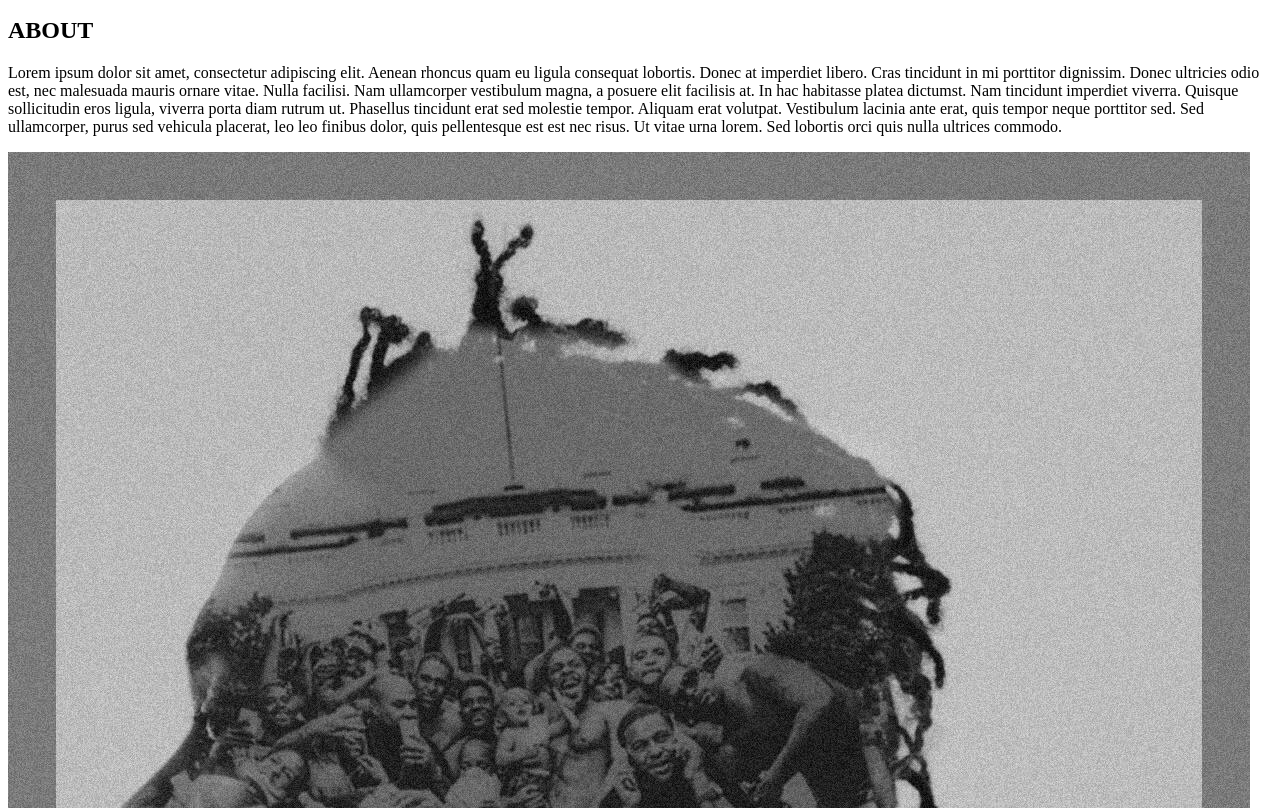
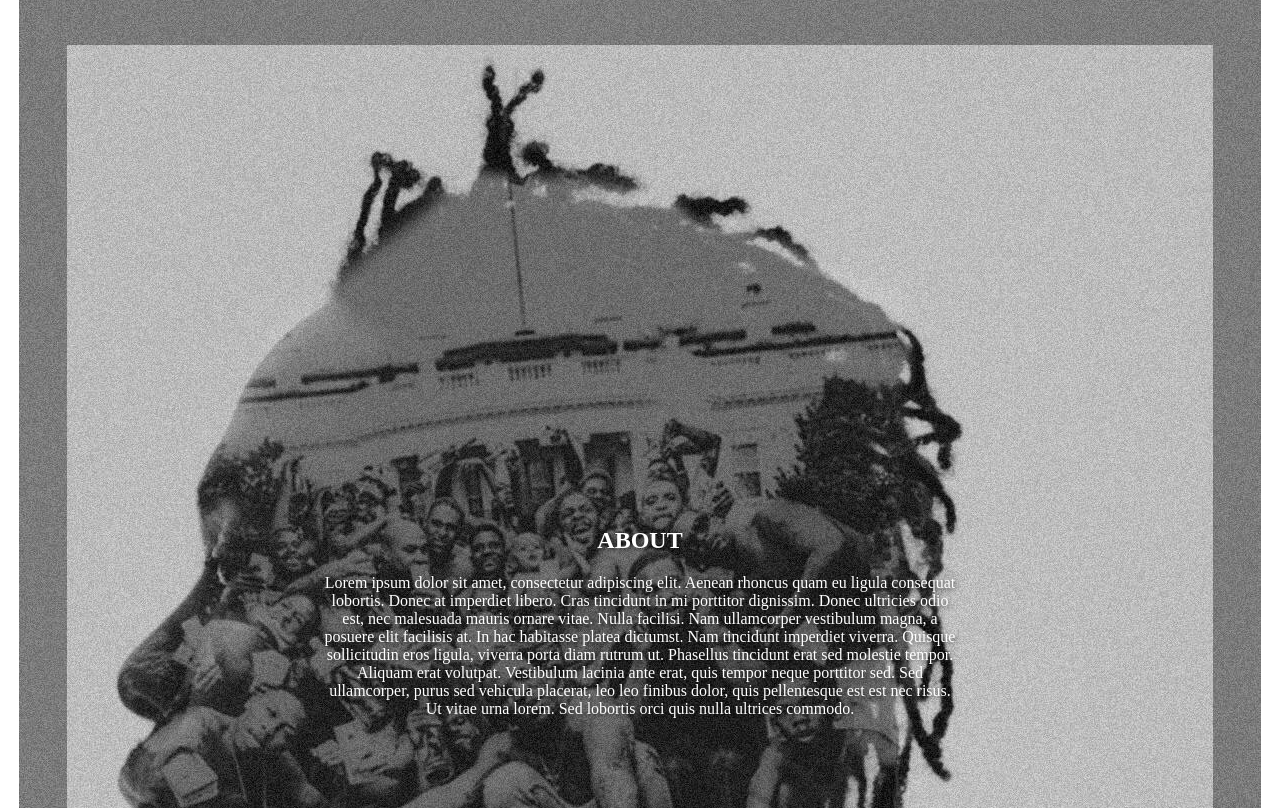
Before and after one commit to Adiyanadz/acit1620-lab5-test, a plain HTML site: page about.html in a window 1280 px wide. Shown: the part 144-952 px from the top of the page. Drawn offline with Linux system fonts and the light colour scheme.

Commit message:
pushed changes

```diff
--- a/about.html
+++ b/about.html
@@ -21,12 +21,15 @@
         <button type="button">&#9658;</button>
         <hr>
     </header>
-<section>
-<h2>ABOUT</h2>
-<p>Lorem ipsum dolor sit amet, consectetur adipiscing elit. Aenean rhoncus quam eu ligula consequat lobortis. Donec at imperdiet libero. Cras tincidunt in mi porttitor dignissim. Donec ultricies odio est, nec malesuada mauris ornare vitae. Nulla facilisi. Nam ullamcorper vestibulum magna, a posuere elit facilisis at. In hac habitasse platea dictumst. Nam tincidunt imperdiet viverra. Quisque sollicitudin eros ligula, viverra porta diam rutrum ut. Phasellus tincidunt erat sed molestie tempor. Aliquam erat volutpat. Vestibulum lacinia ante erat, quis tempor neque porttitor sed. Sed ullamcorper, purus sed vehicula placerat, leo leo finibus dolor, quis pellentesque est est nec risus. Ut vitae urna lorem. Sed lobortis orci quis nulla ultrices commodo.</p>
-<img src="images/tpab.jpg">
-<p>Nam non congue sapien. Nam id pulvinar magna. Nulla placerat aliquet odio quis sollicitudin. Integer mollis euismod tortor vitae luctus. Pellentesque varius viverra tempor. Maecenas venenatis magna diam, vitae imperdiet orci convallis ut. Praesent dapibus tincidunt pretium. Phasellus sagittis urna massa, quis blandit nisl hendrerit eget. Aenean tincidunt mauris rutrum, mollis urna quis, viverra ex.</p>
-</section>
+    <section>
+        <div class="image-container">
+            <div class="image-text">
+                <h2>ABOUT</h2>
+                <p>Lorem ipsum dolor sit amet, consectetur adipiscing elit. Aenean rhoncus quam eu ligula consequat lobortis. Donec at imperdiet libero. Cras tincidunt in mi porttitor dignissim. Donec ultricies odio est, nec malesuada mauris ornare vitae. Nulla facilisi. Nam ullamcorper vestibulum magna, a posuere elit facilisis at. In hac habitasse platea dictumst. Nam tincidunt imperdiet viverra. Quisque sollicitudin eros ligula, viverra porta diam rutrum ut. Phasellus tincidunt erat sed molestie tempor. Aliquam erat volutpat. Vestibulum lacinia ante erat, quis tempor neque porttitor sed. Sed ullamcorper, purus sed vehicula placerat, leo leo finibus dolor, quis pellentesque est est nec risus. Ut vitae urna lorem. Sed lobortis orci quis nulla ultrices commodo.</p>
+            </div>
+            <img src="images/tpab.jpg" class="fade">
+        </div>
+    </section>
 <footer id="footheader">
     <hr>
     <div>
--- a/index.css
+++ b/index.css
@@ -107,3 +107,41 @@
   width: 200px; /* Set the desired width */
   height: auto; /* Maintain aspect ratio */
 }
+
+
+
+
+
+/* about page */
+
+.image-container {
+  position: relative;
+  text-align: center;
+  overflow: hidden; /* Ensure the overlay doesn't overflow */
+}
+
+.image-container::before {
+  content: '';
+  position: absolute;
+  top: 0;
+  left: 0;
+  width: 100%; /* Cover the entire container */
+  height: 100%;
+  background-color: rgba(0, 0, 0, 0.5); /* Semi-transparent black overlay */
+  opacity: 0; /* Initially hidden */
+  transition: opacity 0.5s ease;
+}
+
+.image-container:hover::before {
+  opacity: 1; /* Show overlay on hover */
+}
+
+.image-text {
+  position: absolute;
+  top: 50%;
+  left: 50%;
+  transform: translate(-50%, -50%);
+  color: white;
+  text-shadow: 2px 2px 4px rgba(0, 0, 0, 0.5); /* Optional: add text shadow */
+  z-index: 1; /* Ensure text is above overlay */
+}
```
